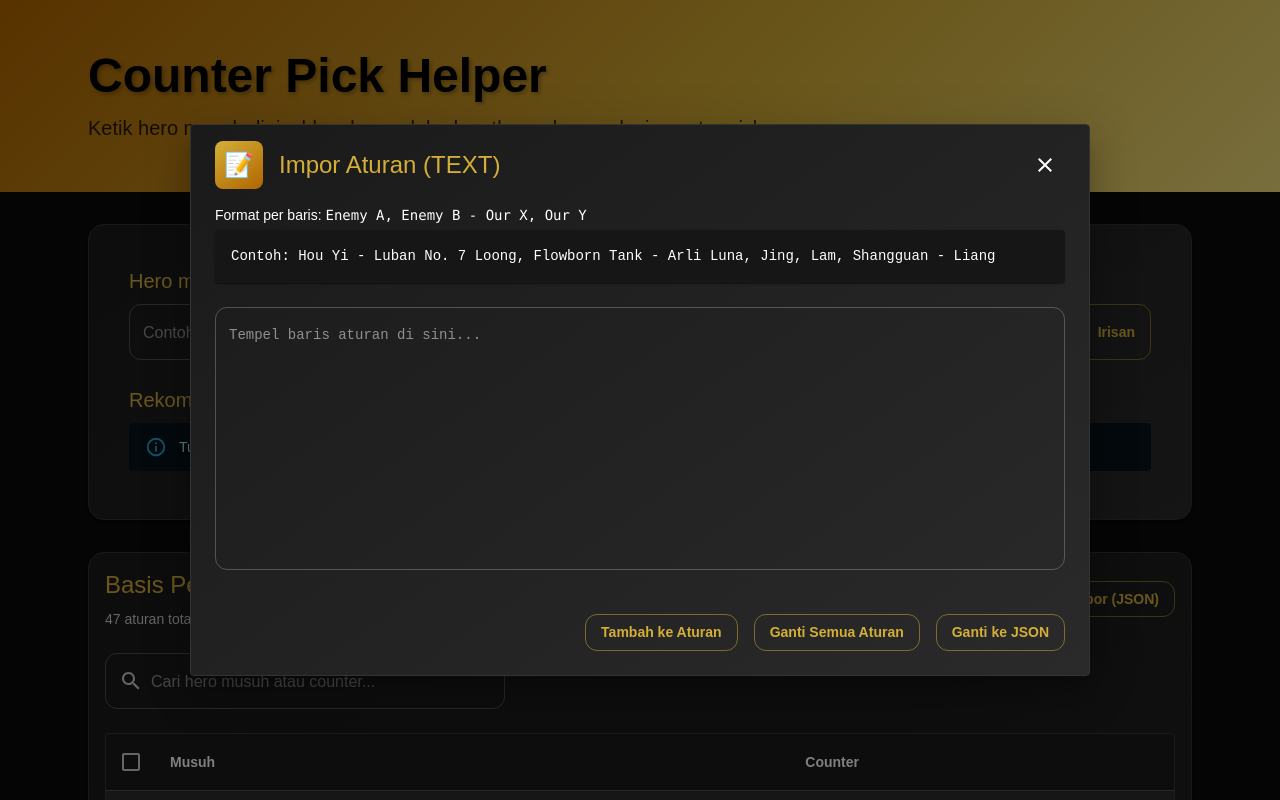
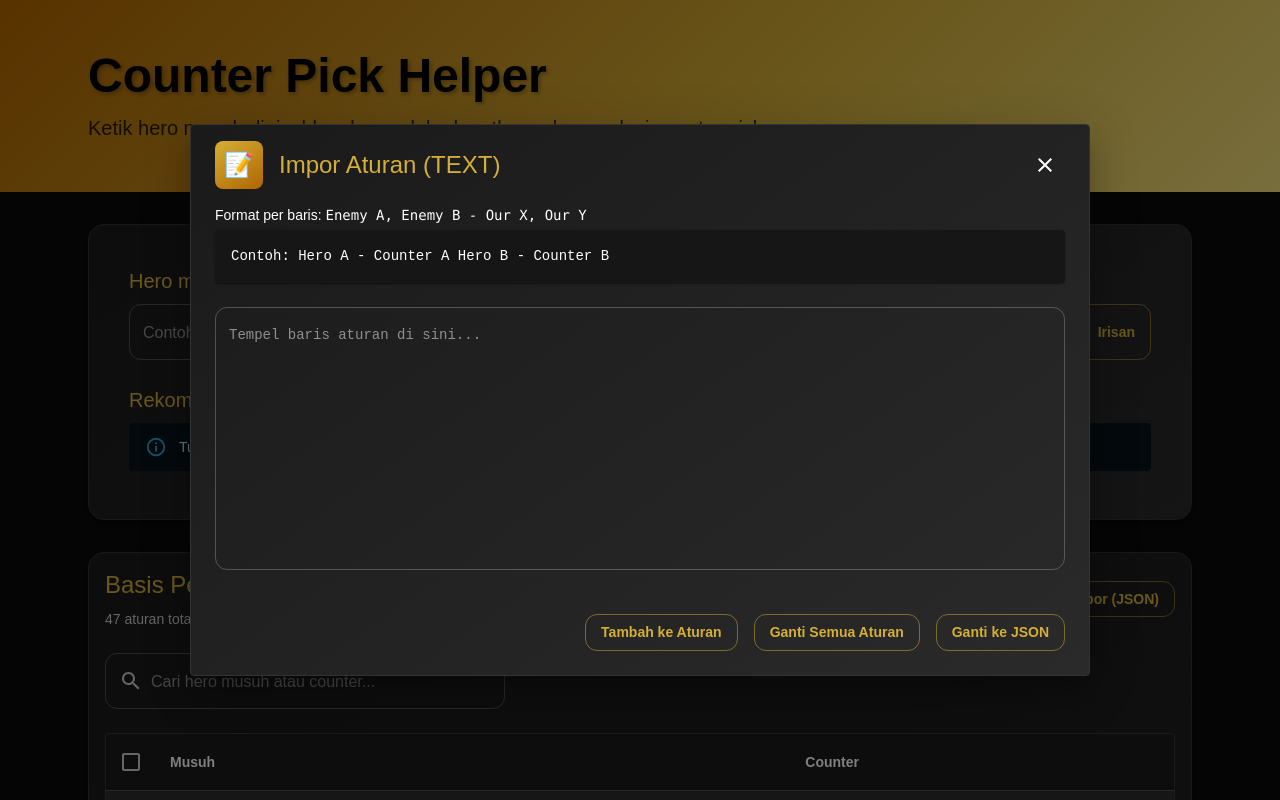
Before and after one commit to huseinnabil1997/Counter-Pick-Helper, a React (Vite) app: page / in a window 1280 px wide. Both pictures are taken after a click on the button "Impor (Text)". Shown: the top 800 px of the page. Built offline with nearby package versions, Linux system fonts and the light colour scheme.

Commit message:
placeholder update

```diff
--- a/src/App.tsx
+++ b/src/App.tsx
@@ -80,8 +80,8 @@ function parseTextRules(text: string): Rule[] {
 }
 
 // Parse JSON in object or array shape
-// 1) Object: { "Hou Yi": ["Luban No. 7"], "Arli": ["Luara", "Lady Sun"] }
-// 2) Array of rules: [{ enemies: ["Hou Yi"], counters: ["Luban No. 7"] }, ...]
+// 1) Object: { "Hero A": ["Counter A"], "Hero B": ["Counter B"] }
+// 2) Array of rules: [{ enemies: ["Hero A"], counters: ["Counter A"] }, ...]
 function parseJSONRules(text: string): Rule[] {
   const data = JSON.parse(text);
   const out: Rule[] = [];
@@ -484,7 +484,7 @@ export default function App() {
                     fullWidth
                     value={input}
                     onChange={(e) => setInput(e.target.value)}
-                    placeholder="Contoh: Hou Yi, Arli, Flowborn Tank"
+                    placeholder="Contoh: Hero A, Hero B"
                     variant="outlined"
                     sx={{ flex: 1 }}
                   />
@@ -783,9 +783,9 @@ export default function App() {
                   </Typography>
                   <Paper sx={{ p: 2, bgcolor: 'background.default', fontFamily: 'monospace', fontSize: '0.875rem' }}>
                     {`Contoh:
-Hou Yi - Luban No. 7
-Loong, Flowborn Tank - Arli
-Luna, Jing, Lam, Shangguan - Liang`}
+Hero A - Counter A
+Hero B - Counter B
+`}
                   </Paper>
                 </>
               ) : (
@@ -796,15 +796,10 @@ Luna, Jing, Lam, Shangguan - Liang`}
                   <Paper sx={{ p: 2, bgcolor: 'background.default', fontFamily: 'monospace', fontSize: '0.875rem' }}>
                     {`// Object mapping
 {
-  "Hou Yi": ["Luban No. 7"],
-  "Loong, Flowborn Tank": ["Arli"]
+  "Hero A": ["Counter A"],
+  "Hero B": ["Counter B"]
 }
-
-// atau Array aturan
-[
-  {"enemies": ["Hou Yi"], "counters": ["Luban No. 7"]},
-  {"enemies": ["Loong", "Flowborn Tank"], "counters": ["Arli"]}
-]`}
+`}
                   </Paper>
                 </>
               )}
```
